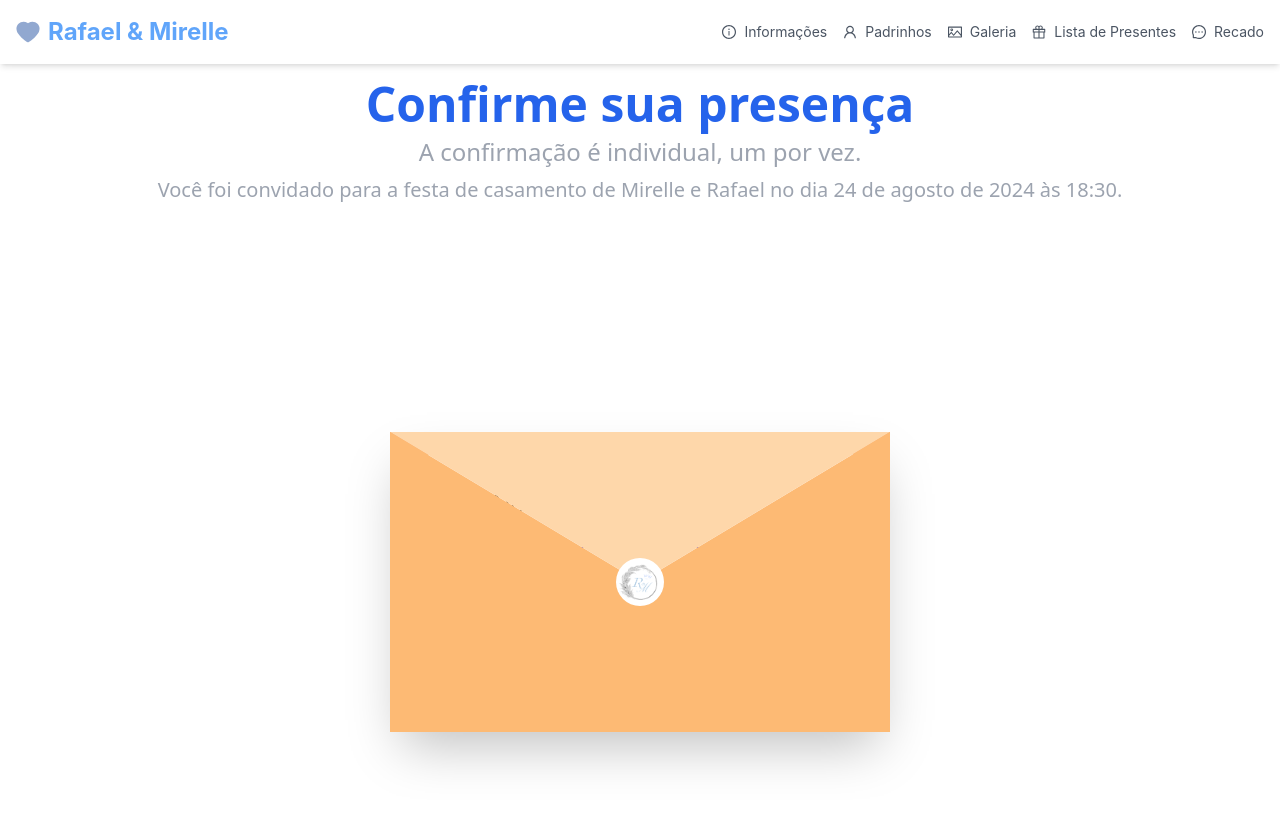
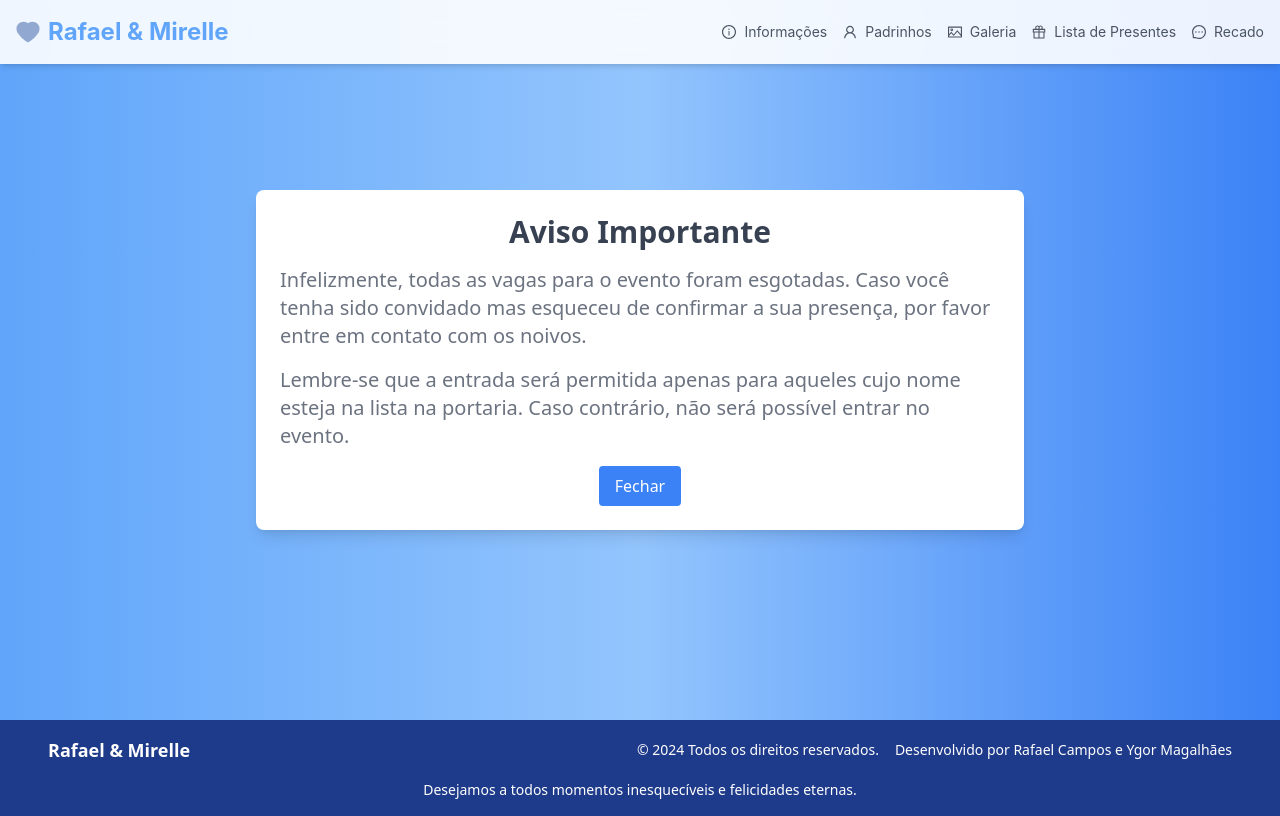
Before and after one commit to rafael-campos/SiteCasamento, a Next.js app: page /presenca in a window 1280 px wide. Built offline with nearby package versions, Linux system fonts and the light colour scheme.

Commit message:
vaga esgotado

```diff
--- a/pages/presenca.tsx
+++ b/pages/presenca.tsx
@@ -1,11 +1,57 @@
-import ConfirmarPresenca from "@/components/ConfirmarPresenca";
-import Navbar from "@/components/Navbar";
+import { useState } from 'react';
+import { motion } from 'framer-motion';
+import Head from 'next/head';
+import 'tailwindcss/tailwind.css';
+import Navbar from '@/components/Navbar';
+import Footer from '@/components/Footer';
 
-export default function Presenca(){
-    return(
-        <div>
-            <Navbar/>
-            <ConfirmarPresenca/>
-        </div>
-    )
-}
+
+const NotificationBanner = () => {
+  const [isOpen, setIsOpen] = useState(true);
+
+  const containerVariants = {
+    hidden: { opacity: 0, y: -100 },
+    visible: { opacity: 1, y: 0, transition: { type: 'spring', stiffness: 100 } },
+    exit: { opacity: 0, y: 100, transition: { type: 'spring', stiffness: 100 } }
+  };
+
+  const handleDismiss = () => {
+    setIsOpen(false);
+  };
+
+  return (
+    <div className=" h-[90vh] bg-gradient-to-r from-blue-400 via-blue-300 to-blue-500">
+
+      <Navbar />
+      <div className="flex-grow flex items-center justify-center h-full sm:mx-[20%] ">
+        {isOpen && (
+          <motion.div
+            className="bg-white rounded-lg shadow-lg p-6 text-center mx-4 sm:mx-0"
+            initial="hidden"
+            animate="visible"
+            exit="exit"
+            variants={containerVariants}
+          >
+            <p className="text-3xl font-bold text-gray-700 mb-4">Aviso Importante</p>
+            <p className="text-xl text-gray-500 mb-4 text-start">
+              Infelizmente, todas as vagas para o evento foram esgotadas. Caso você tenha sido convidado mas esqueceu de confirmar a sua presença, por favor entre em contato com os noivos.
+            </p>
+            <p className="text-xl text-gray-500 mb-4 text-start">
+              Lembre-se que a entrada será permitida apenas para aqueles cujo nome esteja na lista na portaria. Caso contrário, não será possível entrar no evento.
+            </p>
+            <button
+              className="px-4 py-2 bg-blue-500 text-white rounded hover:bg-blue-600 transition duration-300"
+              onClick={handleDismiss}
+            >
+              Fechar
+            </button>
+          </motion.div>
+        )}
+      </div>
+      <Footer />
+    </div>
+
+  );
+};
+
+export default NotificationBanner;
```
